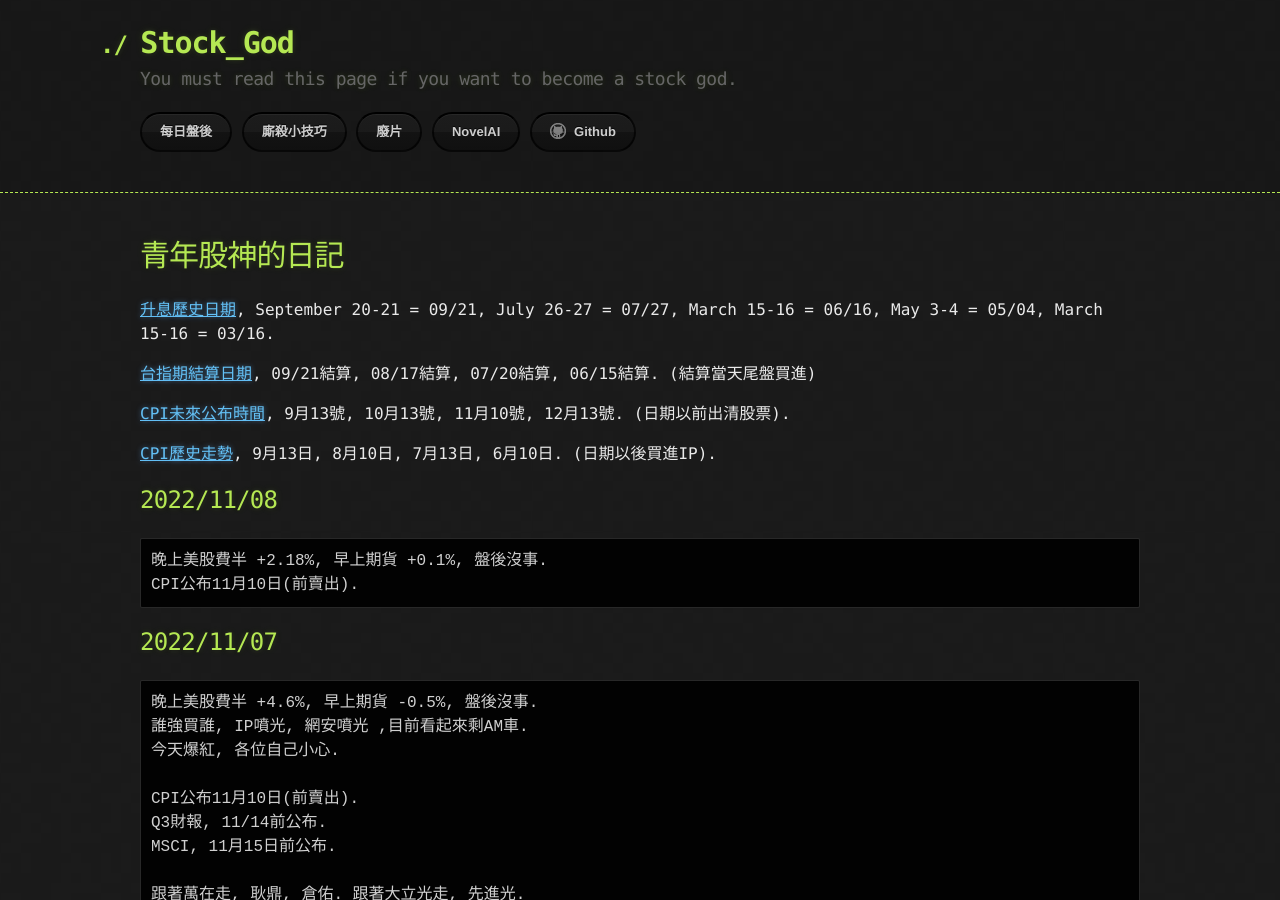
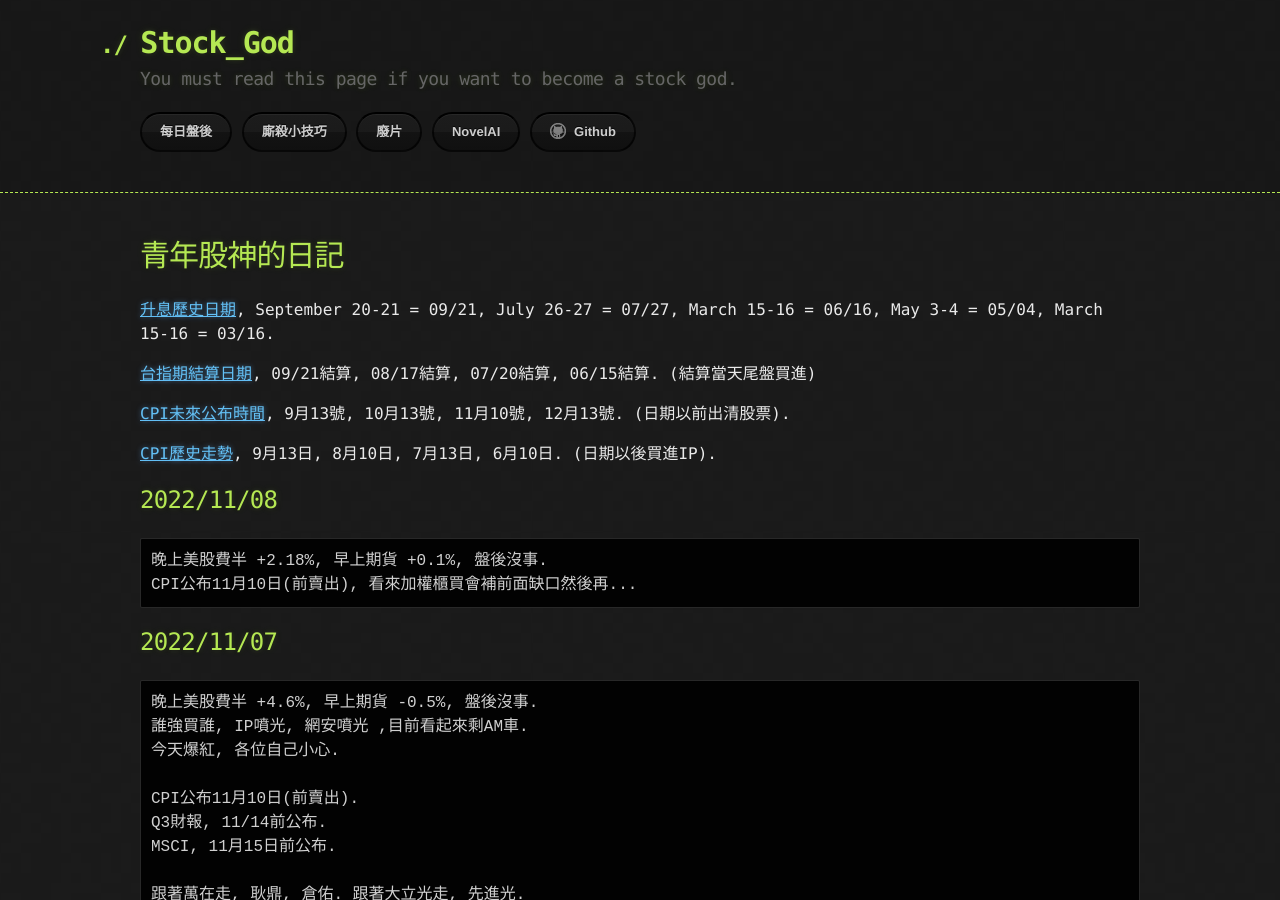
Before and after one commit to lepg5487/Stock_God, a Jekyll site: the page built from index.md, in a window 1280 px wide and 900 px high. Built offline with Jekyll 4.4.1, drawn with Linux system fonts in a browser that asks for light colours; our own code applies the rules of GitHub Pages for plain Markdown files.

Commit message:
Update index.md

````diff
--- a/index.md
+++ b/index.md
@@ -15,7 +15,7 @@ layout: testlayouts
 ## 2022/11/08
 ```
 晚上美股費半 +2.18%, 早上期貨 +0.1%, 盤後沒事.
-CPI公布11月10日(前賣出).
+CPI公布11月10日(前賣出), 看來加權櫃買會補前面缺口然後再...
 ```
 
 ## 2022/11/07
````
